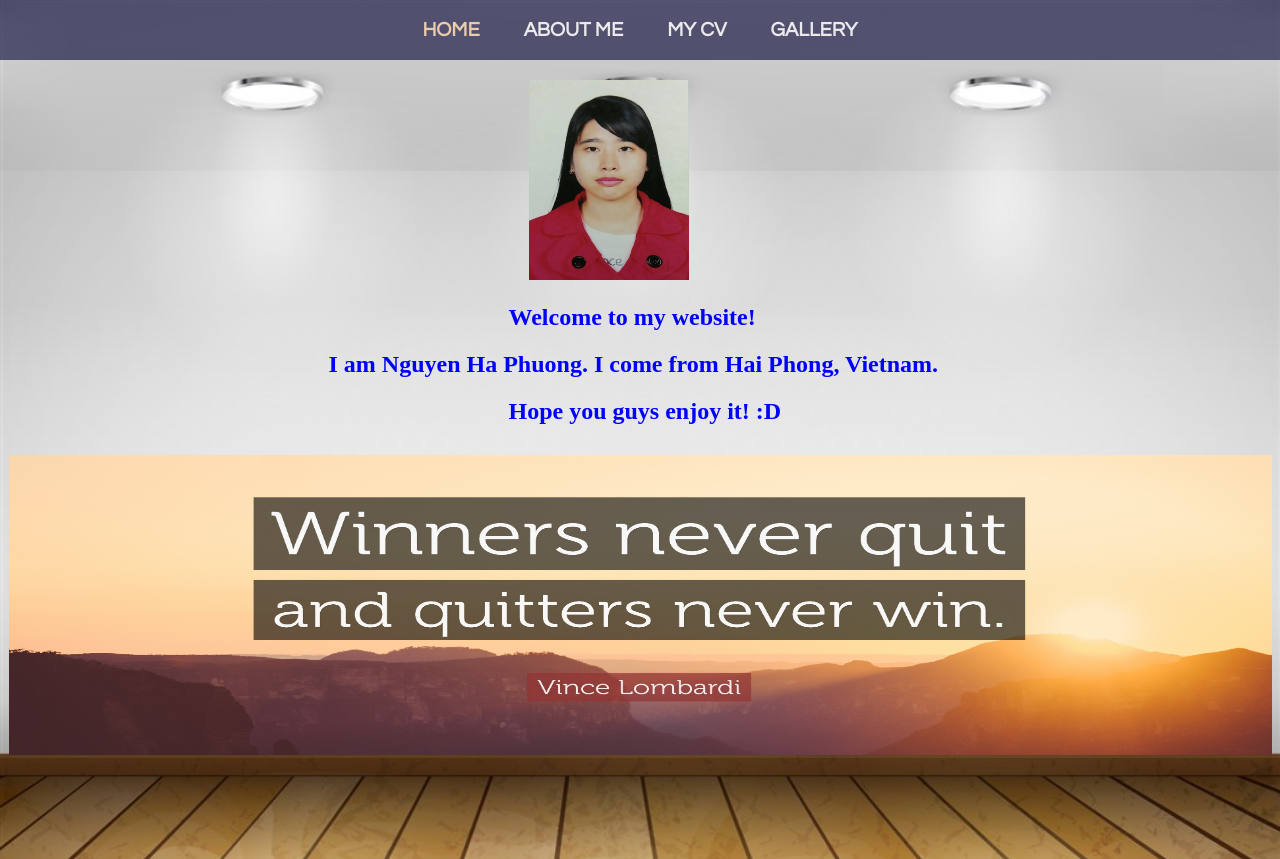
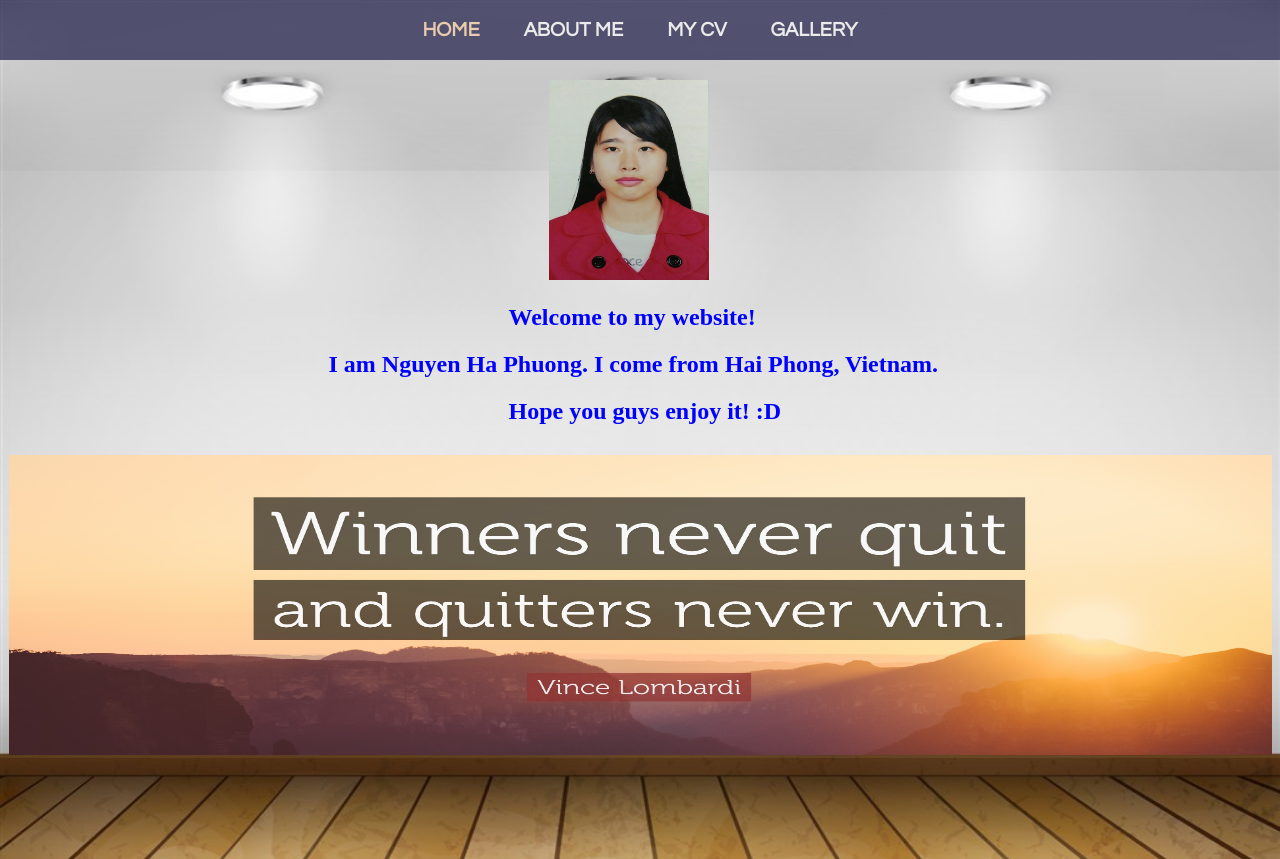
Before and after one commit to NguyenHaPhuong/NguyenHaPhuong.github.io, a plain HTML site: page MainPage.html in a window 1280 px wide. Drawn offline with nearby package versions, Linux system fonts and the light colour scheme.

Commit message:
Update MainPage.css

```diff
--- a/MainPage.css
+++ b/MainPage.css
@@ -45,7 +45,7 @@ font-size: 20px; font-family: Century Gothic; font-weight:bold; width: 100%;}
 
 
 #home {width: 1263px; margin: 0 auto;}
-#avartar {margin-left: 520px;margin-top: 80px;}
+#avartar {margin-left: 540px;margin-top: 80px;}
 #quote{width: 1263px;float: none ; margin-top: 30px;margin-bottom: 100px;}
 #welcome{margin-top: 20px;margin-left: 500px; color: blue;}
 #welcome2{margin-left: 320px; color: blue;}
```
